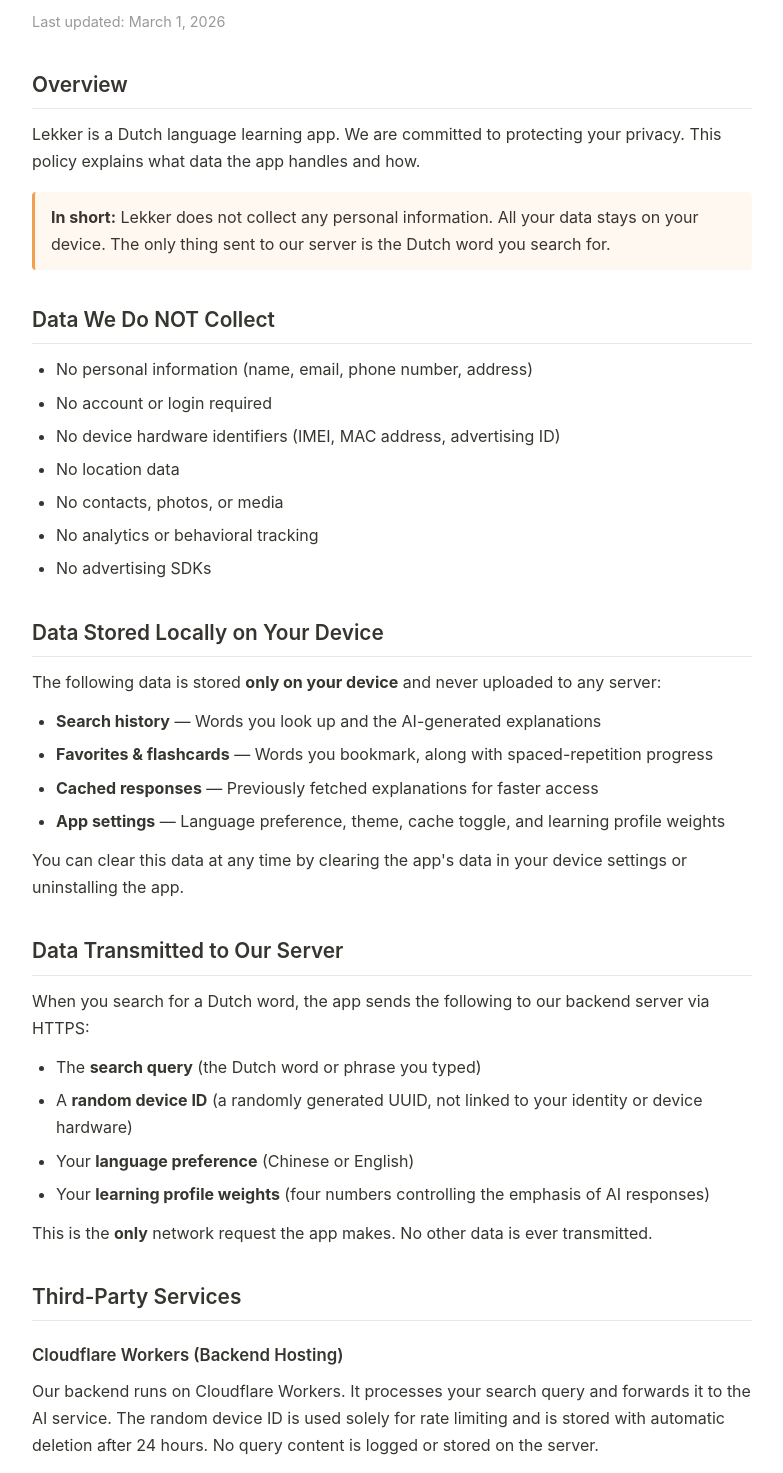
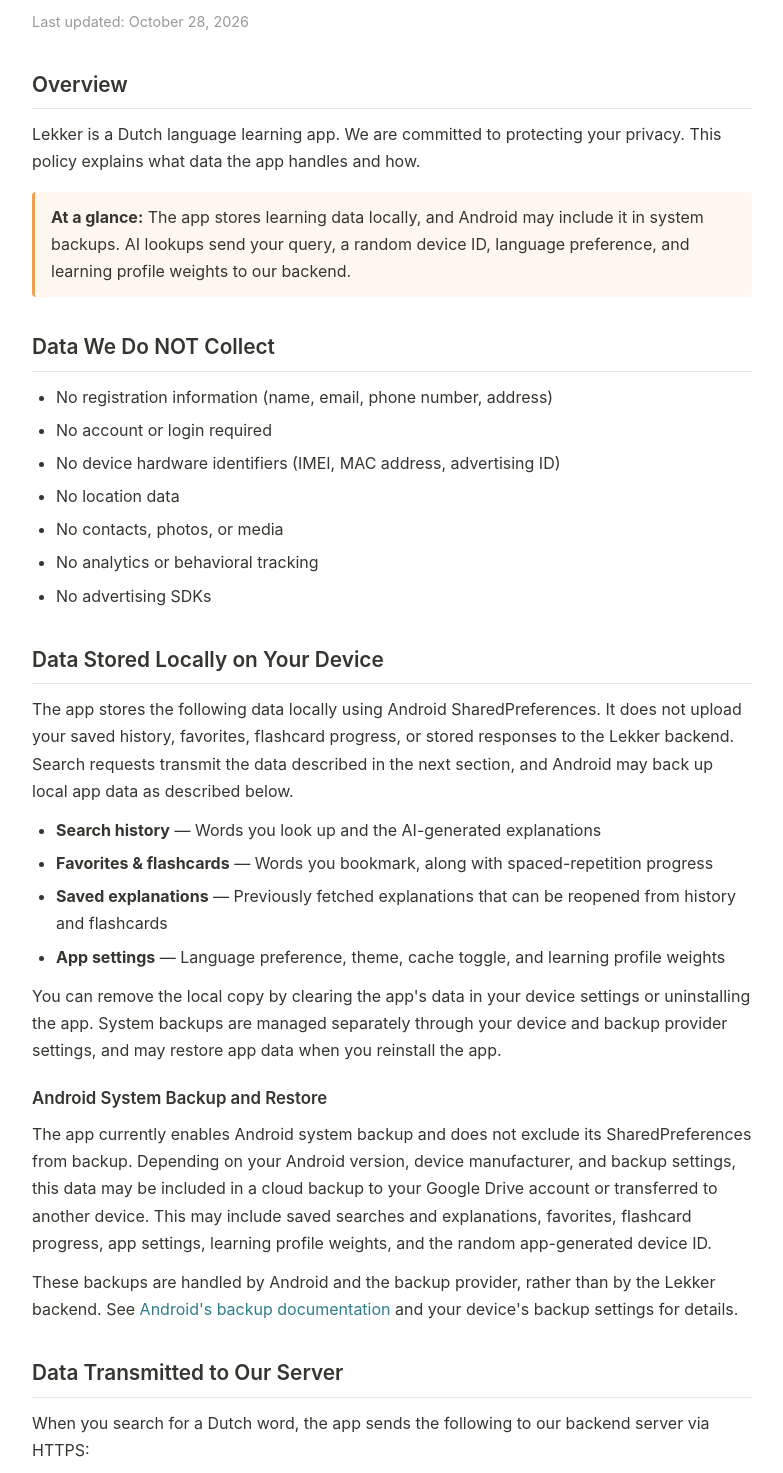
Before and after one commit to JacquotQ/Lekker, a plain HTML site: page docs/index.html in a window 1280 px wide. Shown: the part 88-1561 px from the top of the page, without its empty margins (248-1031 px from the left). Drawn offline with Linux system fonts and the light colour scheme.

Commit message:
docs(privacy): disclose Android backups and actual request data

```diff
--- a/docs/index.html
+++ b/docs/index.html
@@ -82,18 +82,18 @@
 <body>
     <div class="container">
         <h1>🇳🇱 Lekker — Privacy Policy</h1>
-        <p class="updated">Last updated: March 1, 2026</p>
+        <p class="updated">Last updated: October 28, 2026</p>
 
         <h2>Overview</h2>
         <p>Lekker is a Dutch language learning app. We are committed to protecting your privacy. This policy explains what data the app handles and how.</p>
 
         <div class="highlight">
-            <strong>In short:</strong> Lekker does not collect any personal information. All your data stays on your device. The only thing sent to our server is the Dutch word you search for.
+            <strong>At a glance:</strong> The app stores learning data locally, and Android may include it in system backups. AI lookups send your query, a random device ID, language preference, and learning profile weights to our backend.
         </div>
 
         <h2>Data We Do NOT Collect</h2>
         <ul>
-            <li>No personal information (name, email, phone number, address)</li>
+            <li>No registration information (name, email, phone number, address)</li>
             <li>No account or login required</li>
             <li>No device hardware identifiers (IMEI, MAC address, advertising ID)</li>
             <li>No location data</li>
@@ -103,29 +103,33 @@
         </ul>
 
         <h2>Data Stored Locally on Your Device</h2>
-        <p>The following data is stored <strong>only on your device</strong> and never uploaded to any server:</p>
+        <p>The app stores the following data locally using Android SharedPreferences. It does not upload your saved history, favorites, flashcard progress, or stored responses to the Lekker backend. Search requests transmit the data described in the next section, and Android may back up local app data as described below.</p>
         <ul>
             <li><strong>Search history</strong> — Words you look up and the AI-generated explanations</li>
             <li><strong>Favorites &amp; flashcards</strong> — Words you bookmark, along with spaced-repetition progress</li>
-            <li><strong>Cached responses</strong> — Previously fetched explanations for faster access</li>
+            <li><strong>Saved explanations</strong> — Previously fetched explanations that can be reopened from history and flashcards</li>
             <li><strong>App settings</strong> — Language preference, theme, cache toggle, and learning profile weights</li>
         </ul>
-        <p>You can clear this data at any time by clearing the app's data in your device settings or uninstalling the app.</p>
+        <p>You can remove the local copy by clearing the app's data in your device settings or uninstalling the app. System backups are managed separately through your device and backup provider settings, and may restore app data when you reinstall the app.</p>
+
+        <h3>Android System Backup and Restore</h3>
+        <p>The app currently enables Android system backup and does not exclude its SharedPreferences from backup. Depending on your Android version, device manufacturer, and backup settings, this data may be included in a cloud backup to your Google Drive account or transferred to another device. This may include saved searches and explanations, favorites, flashcard progress, app settings, learning profile weights, and the random app-generated device ID.</p>
+        <p>These backups are handled by Android and the backup provider, rather than by the Lekker backend. See <a href="https://developer.android.com/identity/data/autobackup">Android's backup documentation</a> and your device's backup settings for details.</p>
 
         <h2>Data Transmitted to Our Server</h2>
         <p>When you search for a Dutch word, the app sends the following to our backend server via HTTPS:</p>
         <ul>
             <li>The <strong>search query</strong> (the Dutch word or phrase you typed)</li>
-            <li>A <strong>random device ID</strong> (a randomly generated UUID, not linked to your identity or device hardware)</li>
+            <li>A <strong>random device ID</strong> (an app-generated UUID, not derived from hardware identifiers)</li>
             <li>Your <strong>language preference</strong> (Chinese or English)</li>
             <li>Your <strong>learning profile weights</strong> (four numbers controlling the emphasis of AI responses)</li>
         </ul>
-        <p>This is the <strong>only</strong> network request the app makes. No other data is ever transmitted.</p>
+        <p>The app's AI lookup request includes the data listed above. Android system backup and text-to-speech services may make separate network requests, as described in this policy.</p>
 
         <h2>Third-Party Services</h2>
 
         <h3>Cloudflare Workers (Backend Hosting)</h3>
-        <p>Our backend runs on Cloudflare Workers. It processes your search query and forwards it to the AI service. The random device ID is used solely for rate limiting and is stored with automatic deletion after 24 hours. No query content is logged or stored on the server.</p>
+        <p>Our backend runs on Cloudflare Workers. It processes your search query and forwards it to the AI service. The random device ID is used for rate limiting (50 queries per day) and is included in a dated Cloudflare KV counter key. Each counter expires 24 hours after its last update. The Worker does not save query text or generated explanations in KV. It logs upstream API error responses for troubleshooting; those messages may contain information returned by the AI provider. Log retention depends on the hosting configuration and provider policies.</p>
 
         <h3>Alibaba Cloud DashScope / Qwen AI</h3>
         <p>Your search queries are processed by Alibaba Cloud's Qwen AI language model to generate Dutch language explanations. Please refer to <a href="https://www.alibabacloud.com/help/en/legal/latest/chinese-mainland-Chinese-version-Chinese-privacy-policy" target="_blank">Alibaba Cloud's Privacy Policy</a> for their data practices.</p>
@@ -145,7 +149,7 @@
             <li>All network communication uses <strong>HTTPS encryption</strong> (TLS)</li>
             <li>No cleartext traffic is permitted</li>
             <li>API keys are stored as server-side secrets and never exposed to the client</li>
-            <li>All user data remains in the app's private storage sandbox</li>
+            <li>Local app data is stored in the app's private storage sandbox; Android system backups may contain a copy as described above</li>
         </ul>
 
         <h2>Children's Privacy</h2>
```
Also changed, not shown: PRIVACY_POLICY.md (+15 -9 lines).
